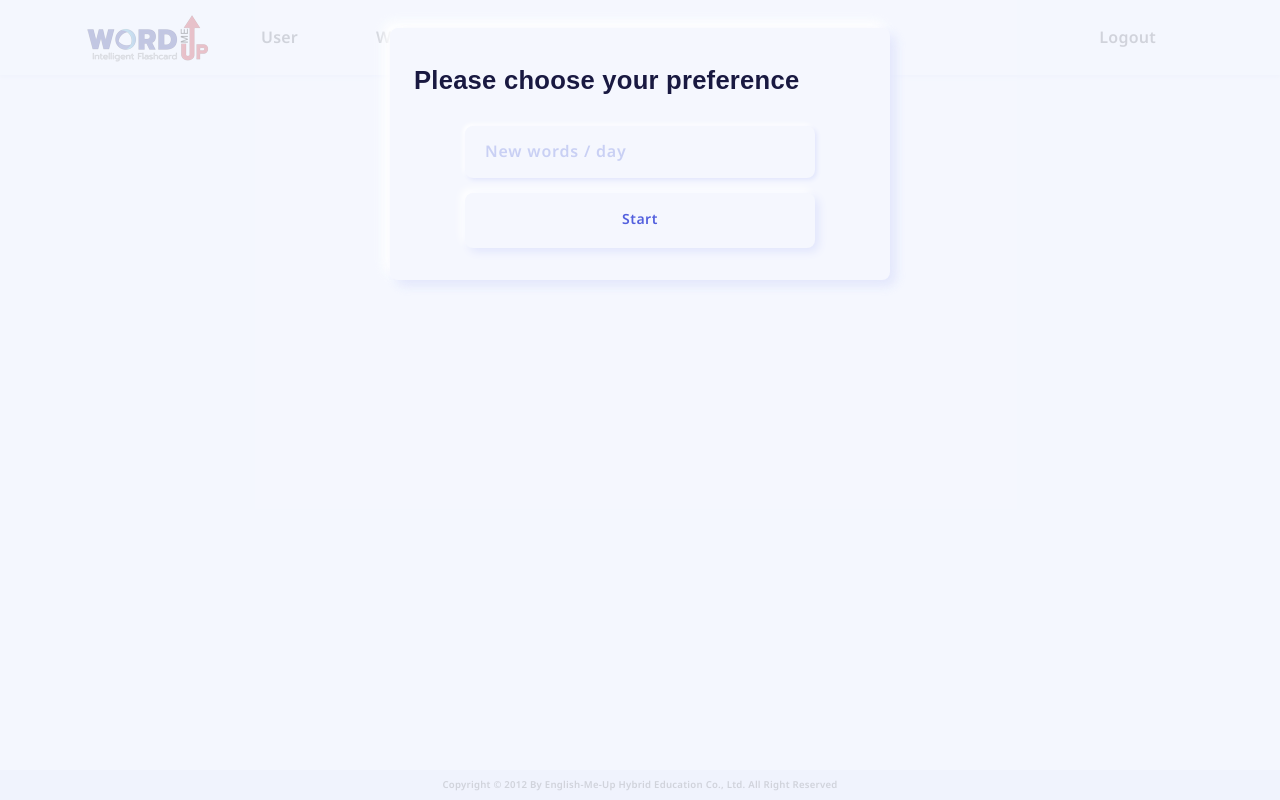
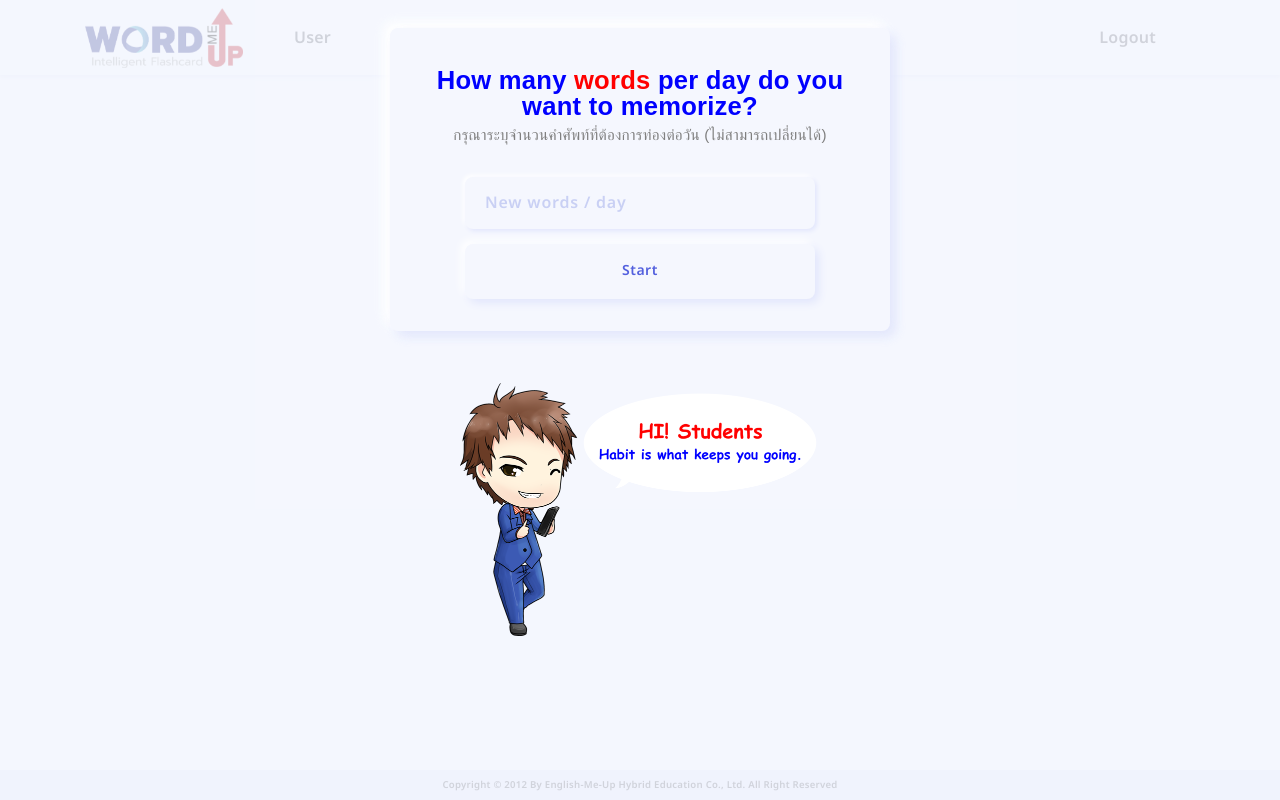
Before and after one commit to chewpichai/wordmeup, a Next.js app: page /main in a window 1280 px wide. Built offline with nearby package versions, Linux system fonts and the light colour scheme; sample sign-in values are in the browser's storage.

Commit message:
update UI.

```diff
--- a/components/Nav.js
+++ b/components/Nav.js
@@ -13,9 +13,9 @@ export function Nav() {
   }, [userService.userValue])
 
   return (
-    <nav className="navbar navbar-expand-lg navbar-light custom-menu menu-pills mb-4">
+    <nav className="navbar navbar-expand-lg navbar-light custom-menu menu-pills">
       <div className="container">
-        <Link className="navbar-brand" href="/"><Image src="/logo-wordmeup.png" width="125" height="50" layout="responsive"/></Link>
+        <Link className="navbar-brand" href="/"><Image src="/logo-wordmeup.png" width="197" height="75" layout="responsive"/></Link>
 
         <button className={`navbar-toggler collapsed ${user ? '' : 'invisible'}`} type="button" data-toggle="collapse" data-target="#navbar-toggle-pills">
           <span className="icon-bar top-bar"></span>
--- a/pages/_app.js
+++ b/pages/_app.js
@@ -60,10 +60,10 @@ function MyApp({ Component, pageProps }) {
 
     <div className="app">
       <Nav />
-      <div className="container">
+      <div className="container py-4">
         {authorized && <Component {...pageProps} />}
       </div>
-      <footer className="text-center p-2 mt-4"><span className="d-none d-sm-inline">Copyright</span> &copy; 2012 By English-Me-Up Hybrid Education Co., Ltd. All Right Reserved</footer>
+      <footer className="text-center p-2"><span className="d-none d-sm-inline">Copyright</span> &copy; 2012 By English-Me-Up Hybrid Education Co., Ltd. All Right Reserved</footer>
     </div>
     </>
   )
--- a/pages/index.js
+++ b/pages/index.js
@@ -40,7 +40,7 @@ export default function Home() {
 
   return (
     <>
-    <form className="mb-4" onSubmit={handleSubmit(onSubmit)}>
+    <form className="mb-3" onSubmit={handleSubmit(onSubmit)}>
       <div className="form-group">
         <input
           type="text" placeholder="Username"
@@ -63,7 +63,9 @@ export default function Home() {
       </button>
     </form>
 
-    <Image src="/state-login.png" width="1140" height="619"/>
+    <div className="text-center">
+      <Image src="/state-login.png" width="737" height="400"/>
+    </div>
     </>
   )
 }
--- a/pages/main.js
+++ b/pages/main.js
@@ -49,7 +49,7 @@ export default function Main() {
       <div className="text-center">
         <h2>Well Done!</h2>
         <p>See you tomorrow.<br/>Keep Working and Achieve your Goal Together.</p>
-        <Image src="/state-finished.png" width="1140" height="760"/>
+        <Image src="/state-finished.png" width="810" height="540"/>
       </div>
     )
   }
@@ -67,7 +67,7 @@ export default function Main() {
           <div className="card" onClick={() => setIsFliped(true)}>
             <div className="card-body d-flex align-items-center">
               <div className="flex-fill text-center">
-                <h5>{word.word}</h5>
+                <h4>{word.word}</h4>
                 {isWebSpeech &&
                   <div>
                     <button className="btn btn-xs btn-icon btn-circle btn-secondary" onClick={handleSpeechClick(word.word)}>
@@ -81,19 +81,21 @@ export default function Main() {
 
           <div className="card">
             <div className="card-header text-center">
-              <h5>{word.word}</h5>
+              <h4>
+                {word.word}
                 {isWebSpeech &&
-                <div>
+                  <div className="d-inline ml-2">
                     <button className="btn btn-xs btn-icon btn-circle btn-secondary" onClick={handleSpeechClick(word.word)}>
                       <i className="bi bi-volume-up-fill"></i>
                     </button>
                   </div>
                 }
+              </h4>
+              <div className="text-primary">{word.pos}</div>
             </div>
             <div className="card-body text-center">
-              <div className="text-primary">{word.pos}</div>
               <p>{word.translation}</p>
-              <div className="font-weight-bold font-italic">Synonym</div>
+              <div className="font-weight-bold" style={{color:'black'}}>Synonym</div>
               <p>{word.synonym}</p>
             </div>
           </div>
@@ -144,7 +146,10 @@ export default function Main() {
       <div className="modal-dialog">
         <div className="modal-content">
           <div className="modal-header">
-              <h5 className="modal-title">Please choose your preference</h5>
+            <h5 className="modal-title text-center" style={{color:'blue'}}>
+              How many <span style={{color:'red'}}>words</span> per day do you want to memorize?<br/>
+              <small style={{color:'gray', fontSize:'0.95rem'}}>กรุณาระบุจำนวนคำศัพท์ที่ต้องการท่องต่อวัน (ไม่สามารถเปลี่ยนได้)</small>
+            </h5>
           </div>
           <div className="modal-body">
             <form onSubmit={handleSettingSubmit}>
@@ -156,6 +161,9 @@ export default function Main() {
           </div>
         </div>
       </div>
+      <div className="text-center pt-4">
+        <Image src="/state-setnums.png" width="360" height="253"/>
+      </div>
     </div>
     </>
   )
--- a/styles/globals.css
+++ b/styles/globals.css
@@ -8,7 +8,7 @@ html, body {
 }
 
 .app > .container {
-  min-height: calc(100vh - 153px);
+  min-height: calc(100vh - 105px);
 }
 
 a {
@@ -80,9 +80,9 @@ body .btn-xs.btn-icon:hover {
 }
 
 .navbar-expand-lg .navbar-brand {
-  height: 50px;
-  width: 125px;
-  max-height: 50px;
+  height: 60px;
+  width: 158px;
+  max-height: 60px;
 }
 
 footer {
@@ -112,3 +112,10 @@ footer {
 .text-lobby p {
   font-size: 0.8rem;
 }
+
+
+@media only screen and (min-width: 992px) {
+  .navbar-expand-lg.custom-menu.menu-pills {
+    padding: 0;
+  }
+}
```
Also changed, not shown: public/logo-wordmeup.png, public/state-setnums.png (added). Lines whose indentation alone changed are shown as unchanged.
